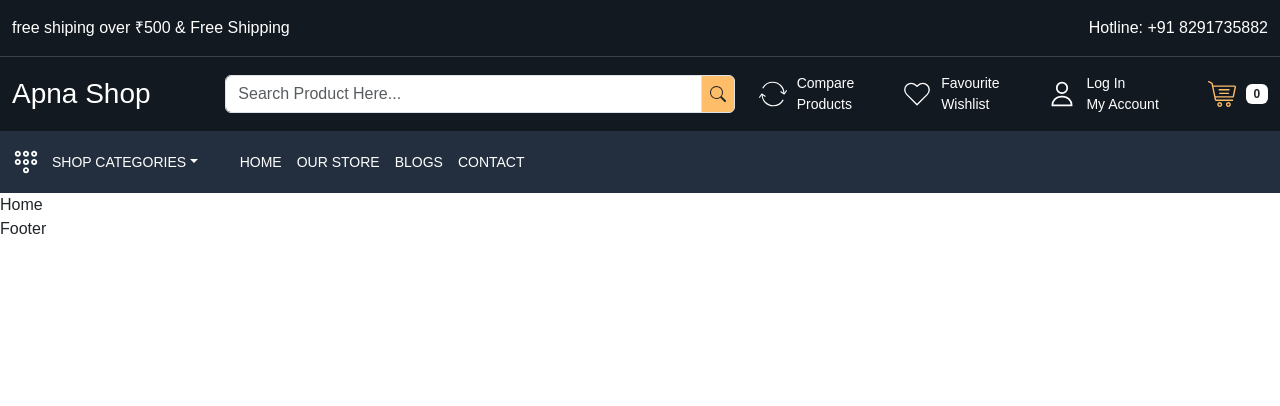
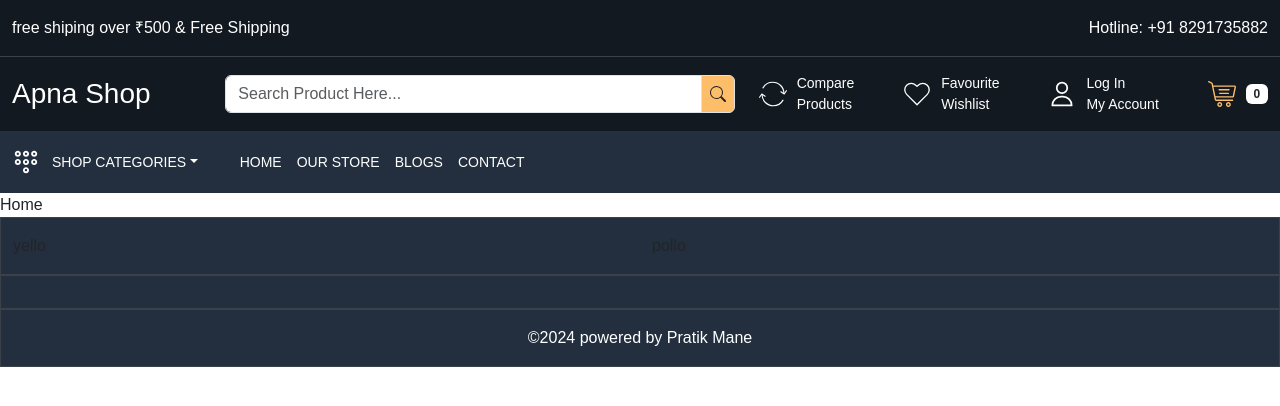
Before and after one commit to pratikravindramane/Ecommerce, a React (Create React App) app in the folder client/: page / in a window 1280 px wide. Shown: the top 406 px of the page. Built offline with nearby package versions, Linux system fonts and the light colour scheme.

Commit message:
footer started, last done

```diff
--- a/client/src/app.css
+++ b/client/src/app.css
@@ -89,3 +89,10 @@ a {
   transform: translate3d(0px, 45px, 0) !important;
 }
 /* Header Ended */
+
+/* Footer */
+footer {
+  background-color: var(--color-232f3e);
+  border: 1px solid var(--color-3b4149);
+}
+/* Footer ended */
--- a/client/src/components/Footer.js
+++ b/client/src/components/Footer.js
@@ -1,7 +1,37 @@
 import React from "react";
 
 function Footer() {
-  return <div>Footer</div>;
+  return (
+    <>
+      <footer className="py-3">
+        <div className="container-xxl">
+          <div className="row">
+            <div className="col-6">yello</div>
+            <div className="col-6">pollo</div>
+          </div>
+        </div>
+      </footer>
+      <footer className="py-3">
+        <div></div>
+        <div></div>
+        <div></div>
+        <div></div>
+        <div></div>
+      </footer>
+      <footer className="py-3">
+        <div className="container-xxl">
+          <div className="row">
+            <div className="col-12 ">
+              <p className="text-center mb-0 text-white">
+                &copy;{new Date().getFullYear()} powered by Pratik Mane{" "}
+              </p>
+            </div>
+            {/* <div className="col-6">pollo</div> */}
+          </div>
+        </div>
+      </footer>
+    </>
+  );
 }
 
 export default Footer;
```
